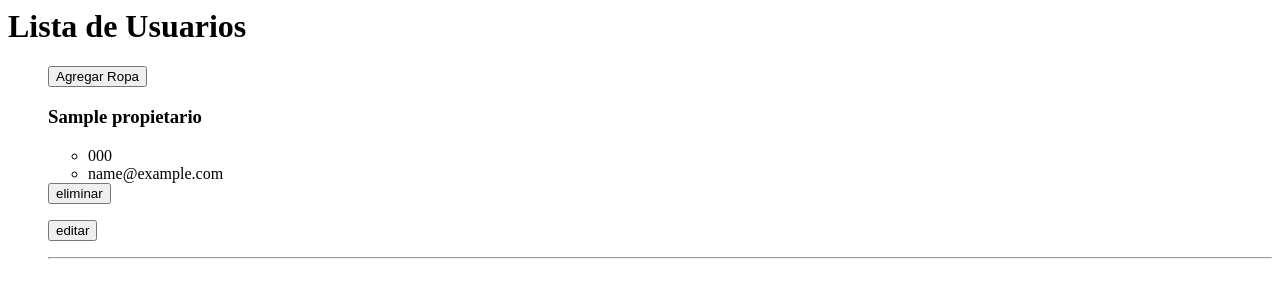
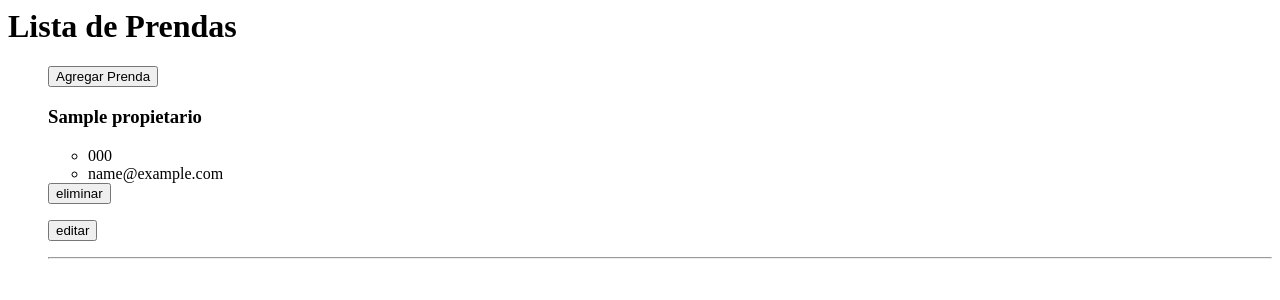
Before and after one commit to Cancelado/proyecto_final, a Django app: template ropa/templates/ropa/lista.html in a window 1280 px wide. Shown: the top 300 px of the page. Run offline with Django 3.2, Linux system fonts and the light colour scheme; the template is opened without the code that fills it: most values are stand-ins (such as "Sample title", 1, 10 or a date in 2020).

Commit message:
corrigiendo errores en urls de ropa

```diff
--- a/proyecto_final/urls.py
+++ b/proyecto_final/urls.py
@@ -18,4 +18,5 @@ from django.contrib import admin
 
 urlpatterns = [
     url(r'^admin/', include(admin.site.urls)),
+    url(r'^nuevaPrenda/', include("ropa.urls")),
 ]
--- a/ropa/templates/ropa/lista.html
+++ b/ropa/templates/ropa/lista.html
@@ -1,7 +1,7 @@
 <div>
-	<h1>Lista de Usuarios</h1>
+	<h1>Lista de Prendas</h1>
 	<ul>
-		<button onclick="window.location='{% url "nuevo" %}'">Agregar Ropa</button>
+		<button onclick="window.location='{% url "nuevo" %}'">Agregar Prenda</button>
 
 		{% for ropa in ropa %}
 			<h3>{{ropa.propietario}}</h3>
```
Also changed, not shown: 4 other files.
